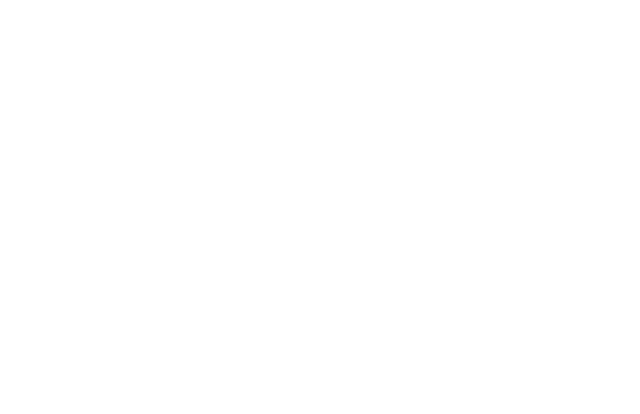
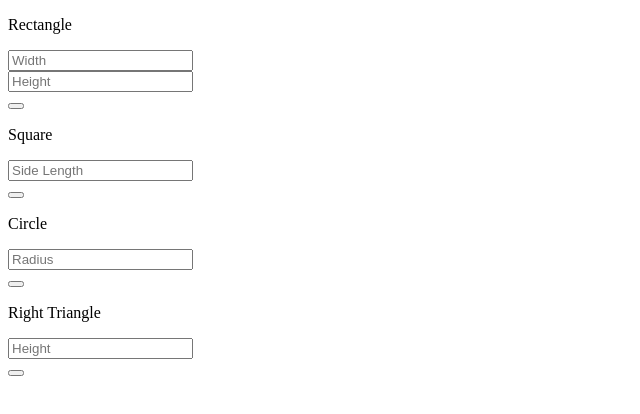
Before and after one commit to jbuford6/Shapes-Lab, a plain HTML site: page index.html in a window 1280 px wide. Shown: the whole page, without its empty margins (0-640 px from the left). Drawn offline with Linux system fonts and the light colour scheme.

Commit message:
first commit

```diff
--- a/index.html
+++ b/index.html
@@ -5,8 +5,26 @@
     <meta name="viewport" content="width=device-width, initial-scale=1.0">
     <meta http-equiv="X-UA-Compatible" content="ie=edge">
     <title>Document</title>
+    <link rel = "stylesheet" type = "text/css"href = "styles.css" />
 </head>
 <body>
-
+    <div class="container">
+    <p class="rectangle">Rectangle</p>
+    <input type="text" placeholder="Width">
+    <input type="text" placeholder="Height">
+    <button></button>
+    <br>
+    <p class="square">Square</p>
+    <input type="text" placeholder="Side Length">
+    <button></button>
+    <br>
+    <p class="circle">Circle</p>
+    <input type="text" placeholder="Radius">
+    <button></button>
+    <br>
+    <p class="triangle">Right Triangle</p>
+    <input type="text" placeholder="Height">
+    <button></button>
+    </div>
 </body>
 </html>
--- a/styles.css
+++ b/styles.css
@@ -0,0 +1,4 @@
+input {
+    display: block;
+    box-sizing: border-box;
+}
```
Also changed, not shown: 1 other file.
